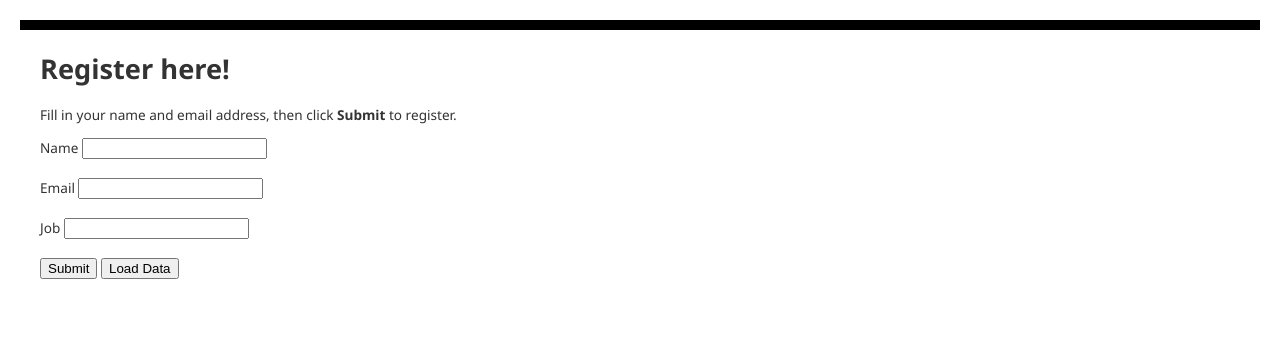
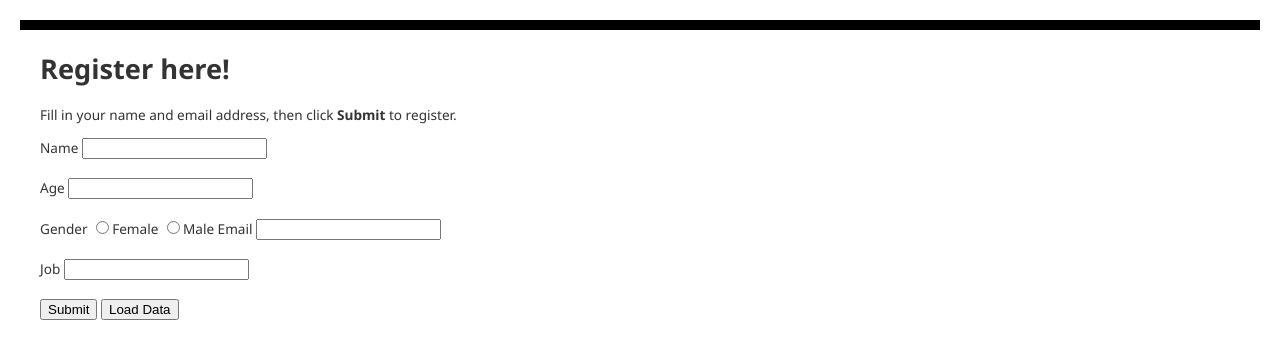
Before and after one commit to EvrinTobing/HTMLAzure, a PHP site: page / in a window 1280 px wide. Shown: the top 359 px of the page. Run offline with PHP 8.4, Linux system fonts and the light colour scheme; some libraries are stand-ins or nearby versions.

Commit message:
index.php

```diff
--- a/index.php
+++ b/index.php
@@ -1,6 +1,6 @@
 <html>
  <head>
- <Title>Registration Form</Title>
+ <Title>Web Dating Registration Form</Title>
  <style type="text/css">
  	body { background-color: #fff; border-top: solid 10px #000;
  	    color: #333; font-size: .85em; margin: 20; padding: 20;
@@ -20,6 +20,13 @@
  <p>Fill in your name and email address, then click <strong>Submit</strong> to register.</p>
  <form method="post" action="index.php" enctype="multipart/form-data" >
        Name  <input type="text" name="name" id="name"/></br></br>
+       Age  <input type="int" name="age" id="age"/></br></br>
+       Gender <input type="radio" name="gender"
+<?php if (isset($gender) && $gender=="female") echo "checked";?>
+value="female">Female
+<input type="radio" name="gender"
+<?php if (isset($gender) && $gender=="male") echo "checked";?>
+value="male">Male
        Email <input type="text" name="email" id="email"/></br></br>
        Job <input type="text" name="job" id="job"/></br></br>
        <input type="submit" name="submit" value="Submit" />
@@ -41,6 +48,7 @@
     if (isset($_POST['submit'])) {
         try {
             $name = $_POST['name'];
+            $age = $_POST['age'];
             $email = $_POST['email'];
             $job = $_POST['job'];
             $date = date("Y-m-d");
```
